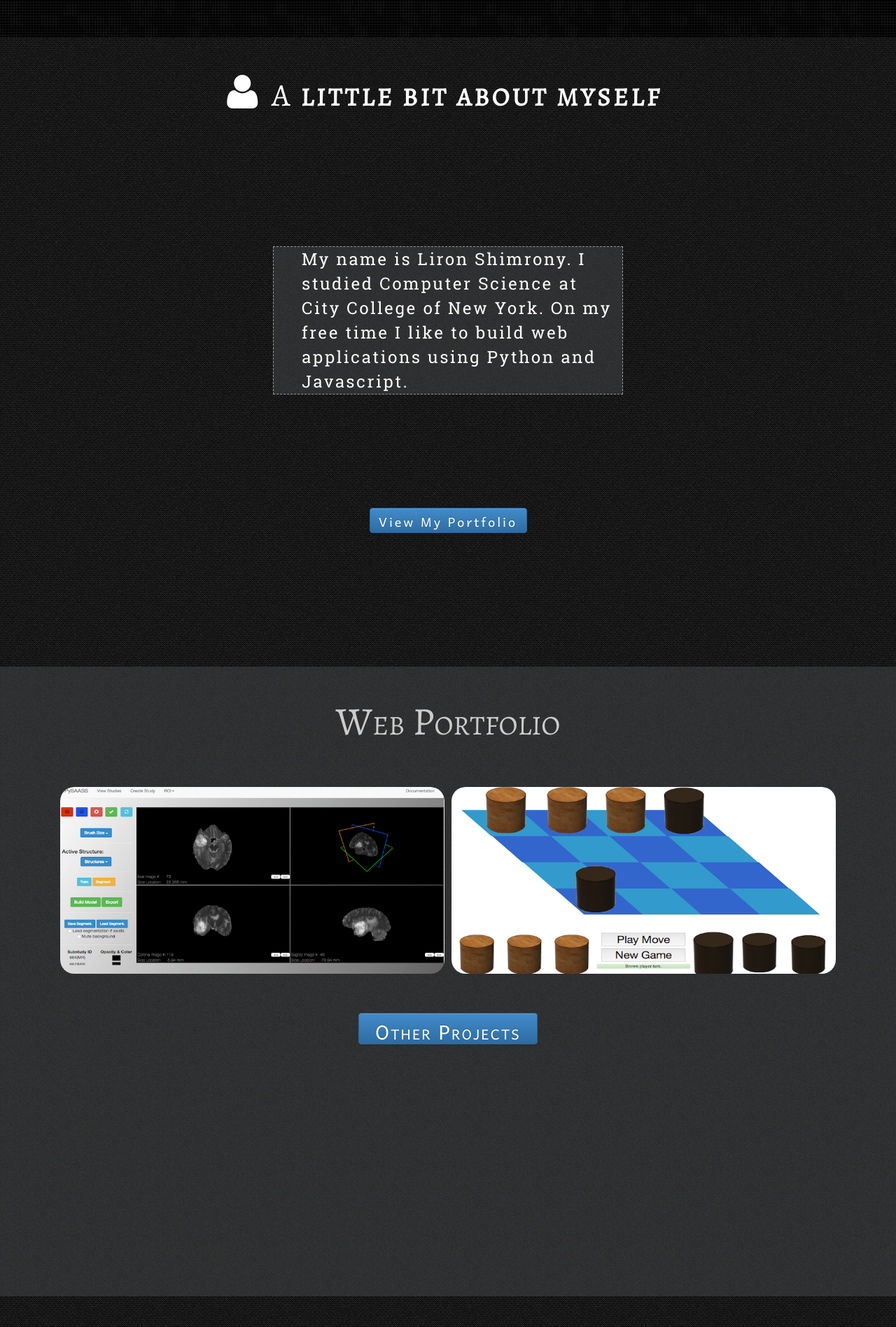
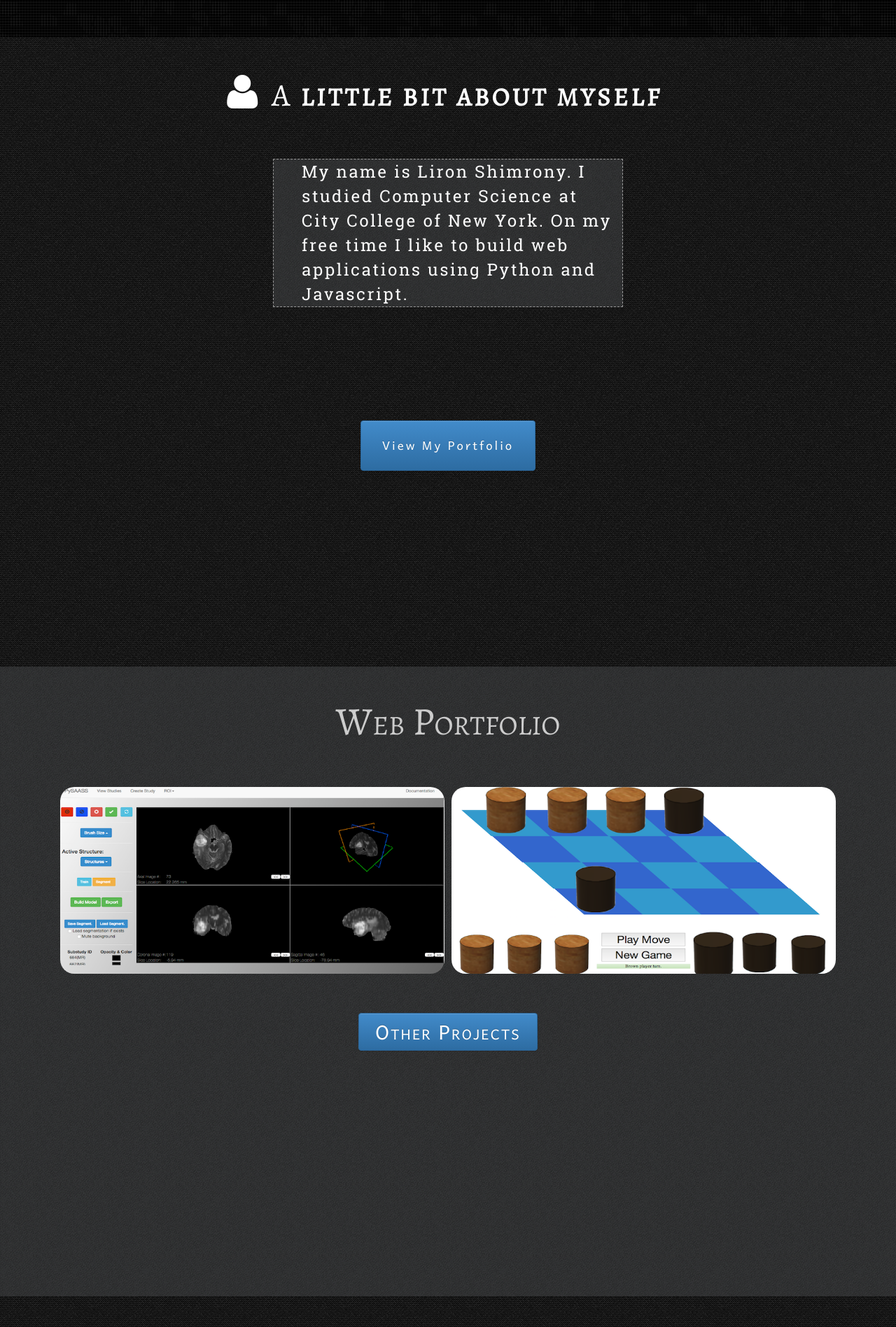
Before and after one commit to lsxliron/lsxliron.github.io, a Jekyll site: the page built from index.html, in a window 1280 px wide. Shown: the part 847-2744 px from the top of the page at 70% size. Built offline with Jekyll 4.4.1, drawn with Linux system fonts in a browser that asks for light colours.

Commit message:
fixed css issues in a new fork since commits did not affect

```diff
--- a/css/styles.css
+++ b/css/styles.css
@@ -49,12 +49,12 @@
 
 .portfolioButton{
 	margin-top: 13%;
-	width:18%;
-	height:4%;
+	width:20%;
+	height:8%;
 	vertical-align: middle;
 	letter-spacing: 3px;
 	font-family: 'Andika';
-	font-size:2vh;
+	font-size:120%;
 }
 
 .aboutMeDiv{
@@ -78,7 +78,7 @@
 
 .aboutMeBox{
 	max-width:40%;
-	margin-top: 15%;
+	margin-top: 5%;
 	font-family: "Georgia", serif;
 	border-style: dashed;
 	border-width: 1px;
@@ -179,7 +179,7 @@
 	position:relative;
 	margin-top:2%;
 	width:20%;
-	max-height:5%;
+	max-height:10%;
 	color:#FFFFFF;
 	vertical-align: middle;
 	font-family: 'Andika';
@@ -192,8 +192,8 @@
 .questionsButton{
 	position:relative;
 	margin-top:2%;
-	max-width:20%;
-	max-height:6%;
+	max-width:22%;
+	max-height:10%;
 	color:#FFFFFF;
 	vertical-align: middle;
 	font-family: 'Andika';
```
